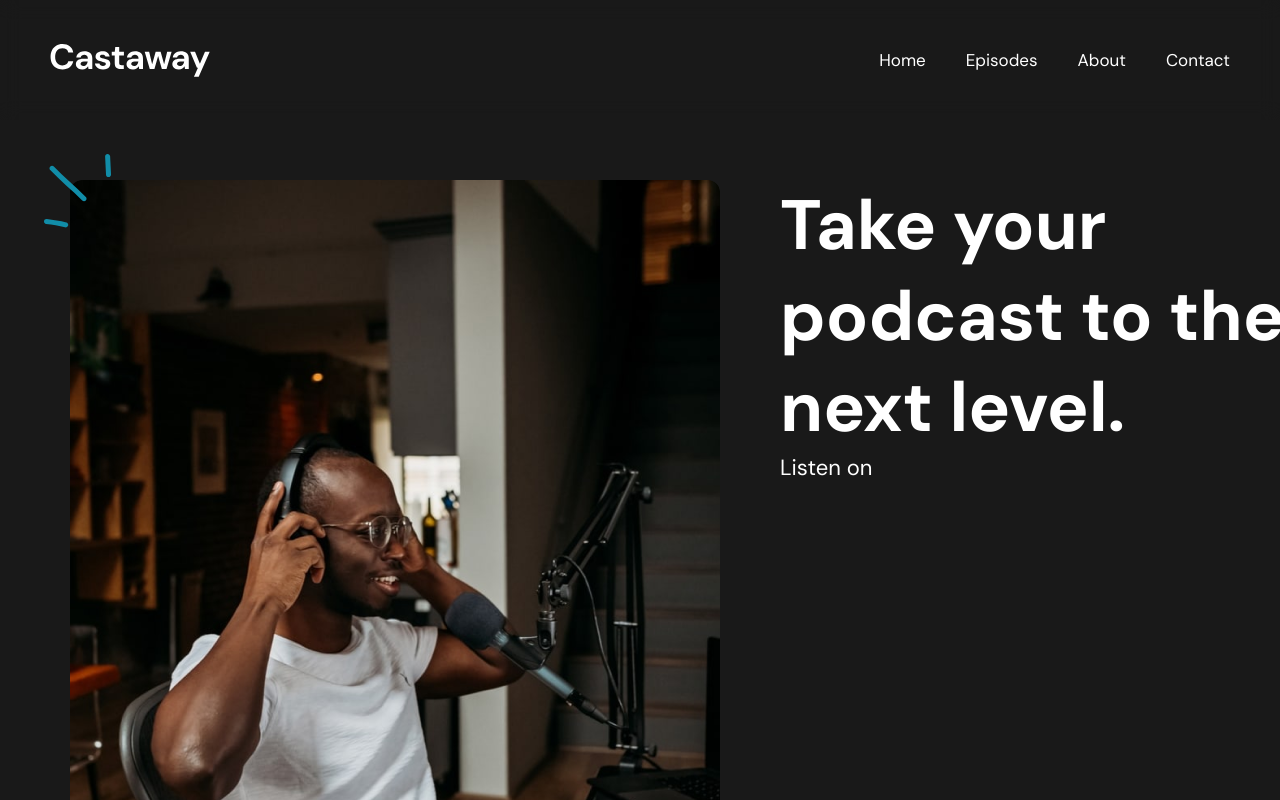
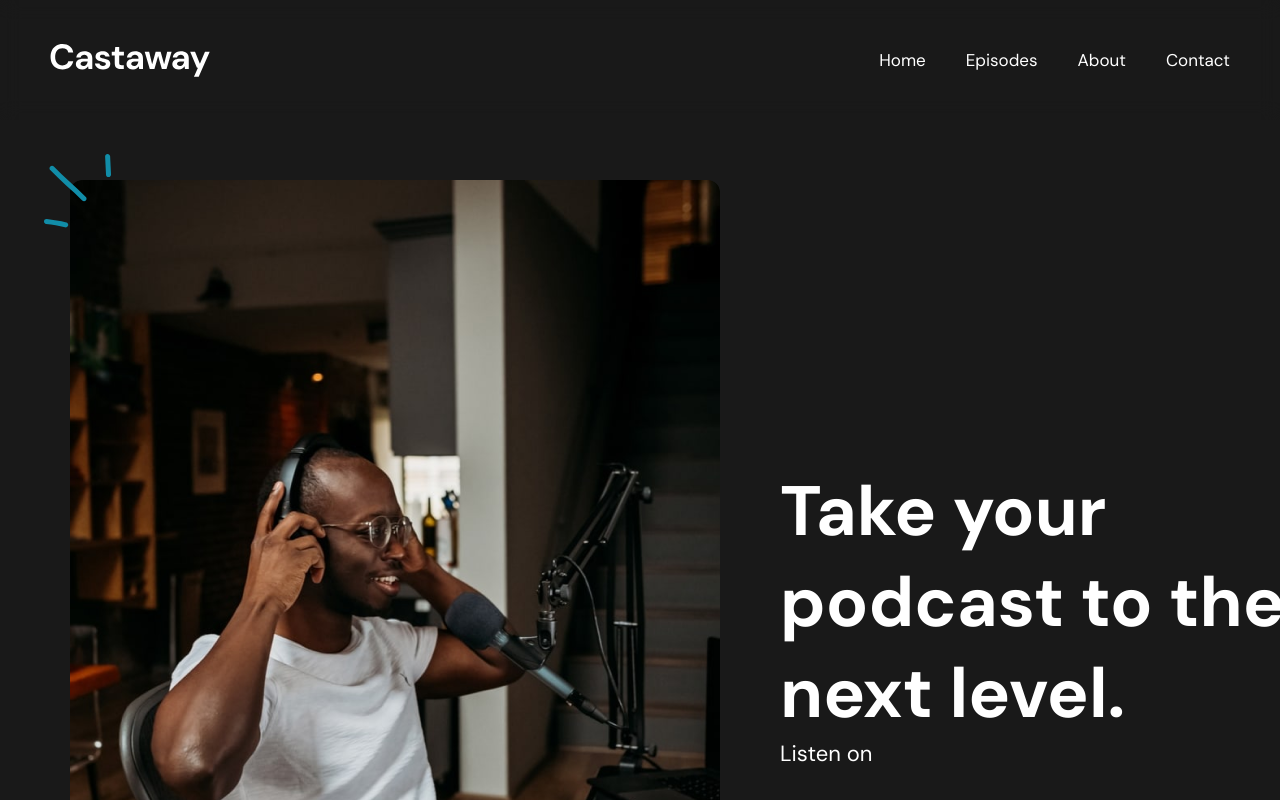
Before and after one commit to LisAlexander1/suita_react, a React (Vite) app: page / in a window 1280 px wide. Shown: the top 800 px of the page. Built offline with nearby package versions, Linux system fonts and the light colour scheme.

Commit message:
change home

```diff
--- a/src/componets/home.jsx
+++ b/src/componets/home.jsx
@@ -14,10 +14,12 @@ const Block = styled.div`
 const TextWrapper = styled.div`
   flex: 1 1 50%;
   margin-right: 60px;
+  height: min-content;
+  align-self: center;
 `
 
 const LinksWrapper = styled.div`
-
+  align-self: flex-end;
 `
 
 const HomeImage = styled.img`
@@ -37,6 +39,7 @@ const PupOffset = styled(Pup)`
 
 const Header = styled.h1`
   font-size: 3.18rem;
+  align-self: center;
 `
 function Home(props) {
     return (
```
